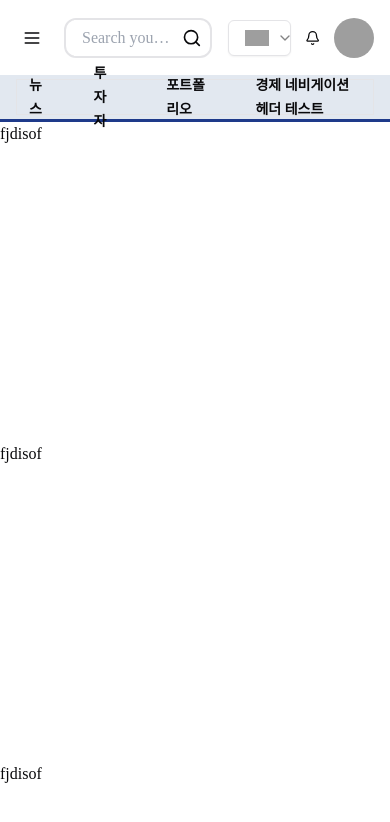
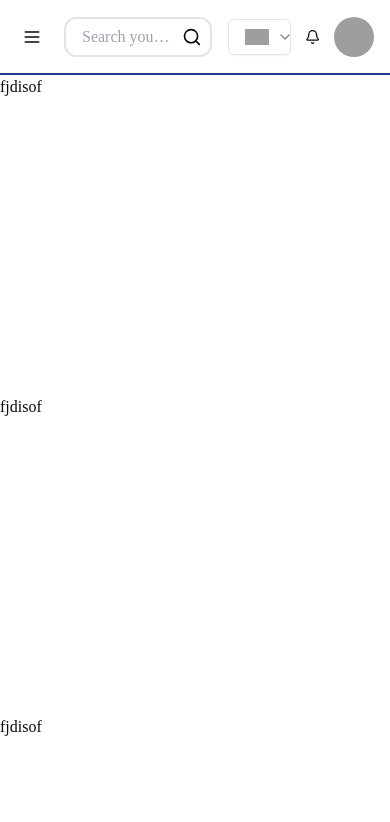
Before and after one commit to Hong-JinSuk/easy-stock, a Next.js app: page / in a window 390 px wide. Shown: the top 822 px of the page. Built offline with nearby package versions, Linux system fonts and the light colour scheme; grey boxes are pictures that could not be loaded.

Commit message:
fix: header layout bug

```diff
--- a/src/components/common/header-navigation-menu.tsx
+++ b/src/components/common/header-navigation-menu.tsx
@@ -35,7 +35,7 @@ export default function HeaderNavigationMenu({
       {menus.map((menu, index) => (
         <div
           className="relative flex flex-col group hover:bg-green-100 rounded-lg p-1 px-3"
-          key={index}
+          key={`header-navigation-${index}`}
         >
           {/* trigger */}
           <div
@@ -64,7 +64,7 @@ export default function HeaderNavigationMenu({
               {menu.children?.map((child, index_) => (
                 <div
                   className="p-1 px-2 flex items-center hover:bg-green-100 rounded-lg max-w-36 min-w-36 h-8 cursor-pointer"
-                  key={index_}
+                  key={`index_-${index_}`}
                 >
                   <span className="truncate text-sm font-bold">{`${
                     child[`menuNm_${language}` as keyof typeof child]
--- a/src/components/common/header.tsx
+++ b/src/components/common/header.tsx
@@ -3,7 +3,7 @@ import { languageData } from '@/store/language';
 import { sidebarMenus } from '@/store/sidebar';
 import { useAtom } from 'jotai';
 import { Bell, Menu, Search } from 'lucide-react';
-import { useEffect, useState } from 'react';
+import { useState } from 'react';
 import { SelectLanguage } from '../ui/select-language';
 import AvatarDropdown from './avatar-dropdown';
 import HeaderNavigationMenu from './header-navigation-menu';
@@ -26,27 +26,21 @@ export default function Header() {
     setSelectedMenus(target.innerText);
   };
 
-  useEffect(() => {
-    console.log(selectedMenus);
-  }, [selectedMenus]);
-
   return (
     <header
-      className={`w-full flex flex-col items-center justify-center 2xl:mx-auto sticky top-0 bg-background md:min-h-[75px] md:max-h-[75px] border-b-2 border-blue-900 z-50 ${
+      className={`w-full flex flex-col items-center justify-center 2xl:mx-auto sticky top-0 bg-background min-h-[75px] max-h-[75px] border-b-2 border-blue-900 z-50 ${
         sidebarMenus.find(
           (menu) =>
             menu.children &&
             (selectedMenus === menu.menuNm_KO ||
               selectedMenus === menu.menuNm_ENG)
-        )
-          ? 'lg:max-h-[120px] lg:min-h-[120px]'
-          : ''
+        ) && 'lg:max-h-[120px] lg:min-h-[120px]'
       }`}
     >
       <div className="w-full max-w-screen-2xl flex items-center justify-between px-4 gap-4 min-h-[75px] max-h-[75px]">
         <div className="flex items-center justify-center gap-2">
           <Menu
-            className="cursor-pointer hover:bg-accent hover:bg-green-100 rounded-lg p-1.5 size-8"
+            className="cursor-pointer hover:bg-accent hover:bg-green-100 rounded-lg p-1.5 size-8 lg:hidden"
             onClick={onClickSidebarMenu}
           />
           <span className="mobile-hidden font-bold text-blue-600">Ea~~sy</span>
@@ -61,18 +55,22 @@ export default function Header() {
           />
           <Search />
         </div>
+        {/* header menu */}
+        {/* todo : Link to menu */}
         {Menus.map((menu, index) => (
-          <div
+          <section
             className="hidden items-center justify-center lg:flex"
-            key={index}
+            key={`header-${index}`}
           >
             <span
               className={`hover:text-green-700 cursor-pointer font-bold text-sm ${
-                selectedMenus === menu['menuNm_ENG'] && 'text-green-700'
+                (selectedMenus === menu['menuNm_ENG'] ||
+                  selectedMenus === menu['menuNm_KO']) &&
+                'text-green-700'
               }`}
               onClick={(e) => onClickMenu(e)}
             >{`${menu[`menuNm_${language}` as keyof typeof menu]}`}</span>
-          </div>
+          </section>
         ))}
         <div className="flex items-center justify-center gap-2">
           <div className="flex flex-col items-center gap-3">
@@ -86,17 +84,18 @@ export default function Header() {
           <AvatarDropdown />
         </div>
       </div>
+      {/* subheader */}
       {Menus.map((menu, index) => (
         <>
           {menu.children && (
-            <div
-              className={`w-full flex-grow items-center justify-center bg-slate-200 2xl:mx-auto  ${
+            <section
+              className={`hidden w-full flex-grow items-center justify-center bg-slate-200 2xl:mx-auto  ${
                 selectedMenus === menu.menuNm_ENG ||
                 selectedMenus === menu.menuNm_KO
                   ? 'lg:flex min-h-[45px] max-h-[45px] border-b border-blue-900'
                   : `hidden`
               }`}
-              key={index}
+              key={`subheader-${index}`}
             >
               <div className="w-full h-full max-w-screen-2xl flex items-center justify-between px-4 gap-4">
                 <HeaderNavigationMenu
@@ -104,21 +103,10 @@ export default function Header() {
                   language={language}
                 />
               </div>
-            </div>
+            </section>
           )}
         </>
       ))}
-      {/* <div
-        className={`hidden w-full flex-grow items-center justify-center bg-slate-200 2xl:mx-auto ${
-          selectedMenus === 'Finance' || selectedMenus === '경제'
-            ? 'lg:flex min-h-[45px] max-h-[45px] border-b border-blue-900'
-            : 'hidden'
-        }`}
-      >
-        <div className="w-full h-full max-w-screen-2xl flex items-center justify-between px-4 gap-4">
-          <HeaderNavigationMenu menus={Menus} language={language} />
-        </div>
-      </div> */}
     </header>
   );
 }
```
